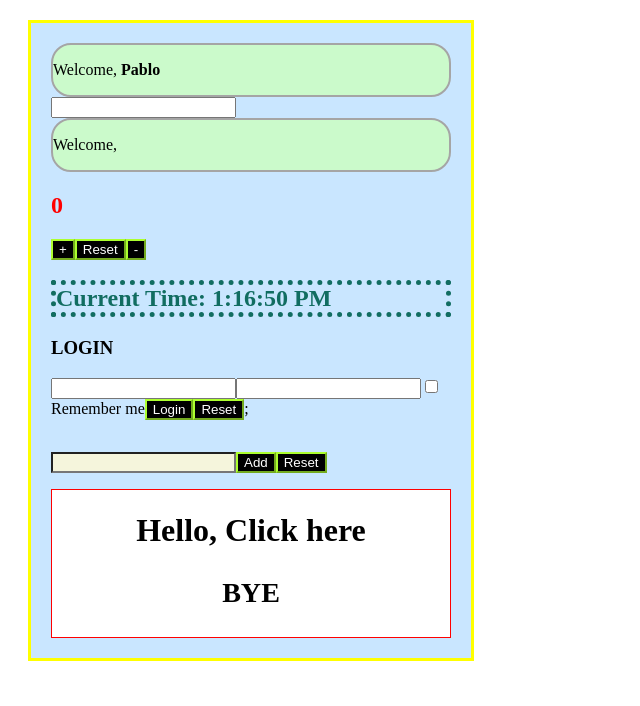
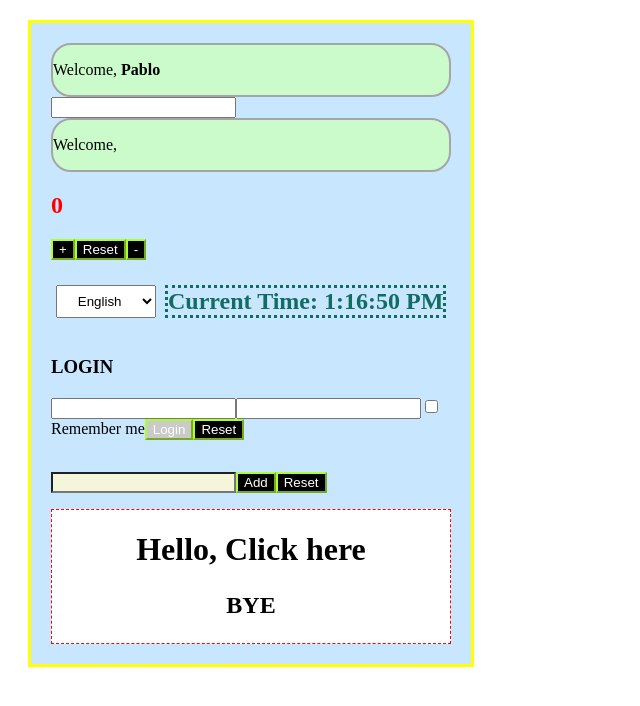
Before and after one commit to Drakensen/Ejercicios-DevelHope, a React (Vite) app in the folder 4.-React/firstapp/: page / in a window 1280 px wide. Shown: the top 706 px of the page, without its empty margins (0-640 px from the left). Built offline with nearby package versions, Linux system fonts and the light colour scheme.

Commit message:
Ejercicios React

```diff
--- a/4.-React/firstapp/src/App.jsx
+++ b/4.-React/firstapp/src/App.jsx
@@ -8,6 +8,7 @@ import Colours from "./Colours";
 import ColourList from "./ColourList"
 import TodoList  from "./TodoList";
 import { Container } from "./Container";
+import LanguageSelector  from "./LanguageSelector";
 
 
 export function App() {
@@ -19,14 +20,18 @@ export function App() {
 
         <Counter initialValue={0} />
 
-        <Clock />
+        <div className="timelocal">
+            <LanguageSelector>
+            <Clock />
+            </LanguageSelector>
+        </div>
 
         <Login />
 
         <TodoList />
 
         <Container title="Hello, Click here">
-            <h3>BYE</h3>
+            <p>BYE</p>
         </Container>
     </div>
     )
--- a/4.-React/firstapp/src/Counter.jsx
+++ b/4.-React/firstapp/src/Counter.jsx
@@ -1,31 +1,42 @@
-import { useEffect, useState, useRef } from "react"
+import { useEffect, useState, useRef } from "react";
 
-export function Counter({initialValue}) {
+export function Counter({ initialValue }) {
     const [counter, setCounter] = useState(initialValue);
+    const [firstIncrement, setFirstIncrement] = useState(true);
+    const [firstDecrement, setFirstDecrement] = useState(true);
     const directionRef = useRef("initial");
-    const prevValueRef  = useRef(initialValue);
+    const prevValueRef = useRef(initialValue);
 
     useEffect(() => {
-        if (counter > prevValueRef.current) {
-            directionRef.current = "up";
-        }
-        else if (counter < prevValueRef.current) {
-            directionRef.current = "down"
-        }
-        if (directionRef.current !== "initial") {
-            console.log("Direction of change: " + directionRef.current);
-        }
+    if (counter > prevValueRef.current && firstIncrement) {
+        console.log("up");
+        setFirstIncrement(false);
+    } else if (counter < prevValueRef.current && firstDecrement) {
+        console.log("down");
+        setFirstDecrement(false);
+    }
+    if (counter > prevValueRef.current) {
+        directionRef.current = "up";
+    } else if (counter < prevValueRef.current) {
+        directionRef.current = "down";
+    }
+
     prevValueRef.current = counter;
-    }, [counter, initialValue])
+    }, [counter, initialValue]);
 
-    function  increment() {
-        setCounter(initialValue => initialValue + 1)
+    function increment() {
+    setCounter(initialValue => initialValue + 1);
     }
+
     function decrement() {
-        setCounter(initialValue => initialValue - 1)
+    setCounter(initialValue => initialValue - 1);
     }
+
     function reset() {
-        setCounter(initialValue)
+    setCounter(initialValue);
+    setFirstIncrement(true);
+    setFirstDecrement(true);
+    console.log("Reset")
     }
 
     return (
@@ -35,5 +46,5 @@ export function Counter({initialValue}) {
         <button onClick={reset}>Reset</button>
         <button onClick={decrement}>-</button>
     </>
-    )
+    );
 }
--- /dev/null
+++ b/4.-React/firstapp/src/LanguageSelector.jsx
@@ -0,0 +1,36 @@
+import { useEffect, useState, useContext, createContext } from "react";
+
+export const LanguageContext = createContext("esp");
+
+export function Clock() {
+    const { language } = useContext(LanguageContext);
+    const [date, setDate] = useState(new Date());
+
+    useEffect(() => {
+    setInterval(() => {
+        setDate(new Date());
+    }, 1000);
+    }, []);
+
+    return (
+    <h2 className="clock">
+        {language === "esp" ? "Hora Actual:" : "Current Time:"} {date.toLocaleTimeString()}
+    </h2>
+    );
+}
+
+function LanguageSelector({ children }) {
+    const [language, setLanguage] = useState("eng");
+
+    return (
+    <LanguageContext.Provider value={{ language, setLanguage }}>
+        <select className="sel-lang" value={language} onChange={(e) => setLanguage(e.target.value)}>
+            <option value="eng">English</option>
+            <option value="esp">Español</option>
+        </select>
+        {children}
+    </LanguageContext.Provider>
+    );
+}
+
+export default LanguageSelector
--- a/4.-React/firstapp/src/Login.jsx
+++ b/4.-React/firstapp/src/Login.jsx
@@ -9,16 +9,6 @@ export function Login () {
 
     const mountedRef = useRef(false)
     const inputRef = useRef(null)
-
-    useEffect(() => {
-        if(!mountedRef.current) {
-            mountedRef.current = true
-            console.log("Mounting for the first time")
-        } else {
-            console.log("Mounting again for debug puroposes")
-        }
-        inputRef.current?.focus()
-    }, [])
 
     function handleInputChange(event) {
         const name= event.target.name
@@ -45,7 +35,7 @@ export function Login () {
             <input type="password" name="password" value={data.password} onChange={handleInputChange}/>
             <input type="checkbox" name="section" checked= {data.section} onChange={handleInputChange} />Remember me
             <button disabled={!data.username || !data.password}>Login</button>
-            <button onClick={() => setData({ username: '', password: '', section: false })}>Reset</button>;
+            <button onClick={() => setData({ username: '', password: '', section: false })}>Reset</button>
         </form>
     )
 }
--- a/4.-React/firstapp/src/index.scss
+++ b/4.-React/firstapp/src/index.scss
@@ -18,9 +18,20 @@ button {
     color: white;
 }
 
+button:hover {
+    transform: scale(1.3);
+    transition: 700ms;
+}
+
+button:disabled {
+    background-color: rgb(202, 202, 202);
+    border-color: greenyellow;
+    color: white;
+}
+
 .clock {
     color: rgb(17, 109, 97);
-    border: dotted 5px;
+    border: dotted 3px;
 }
 
 .counter {
@@ -37,7 +48,26 @@ button {
 }
 
 .container {
-    border: 1px red solid;
+    border: 1px red dashed;
     background-color: white;
     text-align: center;
 }
+
+.sel-lang {
+    height: 33px;
+    width: 100px;
+    text-align: center;
+}
+
+.sel-lang:hover {
+    background-color: rgb(17, 109, 97);
+    color: white;
+}
+
+.timelocal {
+    margin-top: 0.3rem;
+    width: 400px;
+    display: flex;
+    align-items: center;
+    justify-content: space-around;
+}
```
